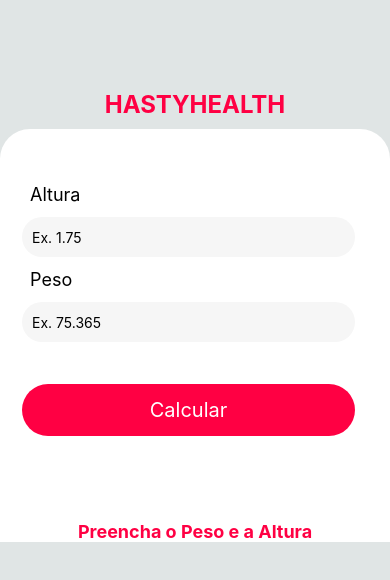
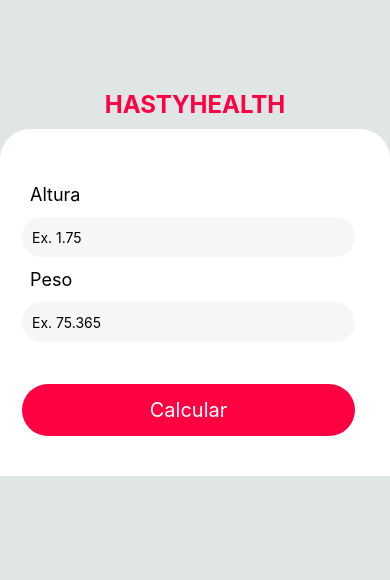
Before and after one commit to Jefflds/HastyHealth, a React Native app: screen / in a window 390 px wide. Shown: the top 580 px of the page. Built offline with nearby package versions, Linux system fonts and the light colour scheme.

Commit message:
Arrumando estilos e implementando validacoes

```diff
--- a/src/ui/components/Form/Form.tsx
+++ b/src/ui/components/Form/Form.tsx
@@ -6,7 +6,7 @@
   TouchableOpacity,
   Vibration,
   Pressable,
-  Keyboard
+  Keyboard,
 } from "react-native";
 import ResultImc from "../../partials/ResultImc/ResultImc";
 import { FormStyles } from "../../styles/Form/Form.styles";
@@ -24,7 +24,7 @@
   const calculateImc = (w: number, h: number) => {
     if (weight && height) {
       let squaredHeight;
-      if (h > 2) {
+      if (h > 2.5) {
         squaredHeight = (h / 100) * (h / 100);
       } else {
         squaredHeight = h * h;
@@ -47,24 +47,25 @@
     if (weight == null || height == null) {
       verificationImc();
     } else {
-      setTextButton("Calculando...");
       calculateImc(weight, height);
+
       setHeight(null);
       setWeight(null);
-      setMessageImc("Seu IMC é Igual A: ");
+      setMessageImc("Seu IMC é Igual A:");
       setTimeout(() => {
         setTextButton("Calcular Novamente");
         setImc(null);
+        setMessageImc("Preencha o Peso e a Altura");
       }, 5000);
-      setTextButton("Calcular");
-      setMessageImc("Preencha o Peso e a Altura");
+
       setErrorMessage(null);
     }
   };
 
   return (
-    <Pressable style={FormStyles.FormContext} onPress={Keyboard.dismiss}>
-      <View style={FormStyles.form}>
+    <View style={FormStyles.FormContext}>
+      {imc == null ? (
+        <Pressable style={FormStyles.form} onPress={Keyboard.dismiss}>
           <Text style={FormStyles.FormLabel}>Altura</Text>
           <Text style={FormStyles.errorMessage}>{errormMessage}</Text>
           <TextInput
@@ -90,9 +91,19 @@
           >
             <Text style={FormStyles.TextButtonCalculator}>{textButton}</Text>
           </TouchableOpacity>
+        </Pressable>
+      ) : (
+        <View style={FormStyles.exhibitionResultIMC}>
+          <ResultImc ResultImc={imc} messageResultImc={messageImc} />
+          <TouchableOpacity
+            onPress={handleOnPress}
+            style={FormStyles.ButtonCalculator}
+          >
+            <Text style={FormStyles.TextButtonCalculator}>{textButton}</Text>
+          </TouchableOpacity>
         </View>
-      <ResultImc ResultImc={imc} messageResultImc={messageImc} />
-    </Pressable>
+      )}
+    </View>
   );
 };
 
--- a/src/ui/partials/ResultImc/ResultImc.tsx
+++ b/src/ui/partials/ResultImc/ResultImc.tsx
@@ -11,21 +11,19 @@
   ResultImc,
 }) => {
   const onShare = async () => {
-    const result = await Share.share({
+    await Share.share({
       message: `Meu IMC é de ${ResultImc}`,
     });
   };
   return (
     <View style={ResultImcStyles.ResultImc}>
-      <View style={ResultImcStyles.boxShareButton}>
-        {ResultImc != null ? (
-          <TouchableOpacity onPress={onShare} style={ResultImcStyles.shared}>
-            <Text style={ResultImcStyles.sharedText}>Share</Text>
-          </TouchableOpacity>
-        ) : null}
-      </View>
       <Text style={ResultImcStyles.information}>{messageResultImc}</Text>
       <Text style={ResultImcStyles.numberImc}>{ResultImc}</Text>
+      <View style={ResultImcStyles.boxShareButton}>
+        <TouchableOpacity onPress={onShare} style={ResultImcStyles.shared}>
+          <Text style={ResultImcStyles.sharedText}>Share</Text>
+        </TouchableOpacity>
+      </View>
     </View>
   );
 };
--- a/src/ui/styles/Form/Form.styles.ts
+++ b/src/ui/styles/Form/Form.styles.ts
@@ -7,7 +7,6 @@
     bottom: 0,
     backgroundColor: "#fff",
     alignItems: "center",
-    justifyContent: "space-around",
     paddingTop: 15,
     borderTopLeftRadius: 30,
     borderTopRightRadius: 30,
@@ -29,7 +28,7 @@
     backgroundColor: "#f6f6f6",
     height: 40,
     margin: 12,
-    paddingLeft: 10
+    paddingLeft: 10,
   },
   ButtonCalculator: {
     borderRadius: 50,
@@ -40,15 +39,20 @@
     paddingTop: 14,
     paddingBottom: 14,
     marginLeft: 12,
-    margin: 30
+    margin: 30,
   },
   TextButtonCalculator: {
     fontSize: 20,
-    color: "#fff"
-  }, errorMessage: {
+    color: "#fff",
+  },
+  errorMessage: {
     fontSize: 12,
     color: "red",
     fontWeight: "bold",
-    paddingLeft: 20
+    paddingLeft: 20,
+  },
+  exhibitionResultIMC: {
+    width: "100%",
+    height: "50%",
   }
 });
```
Lines whose indentation alone changed are shown as unchanged.
